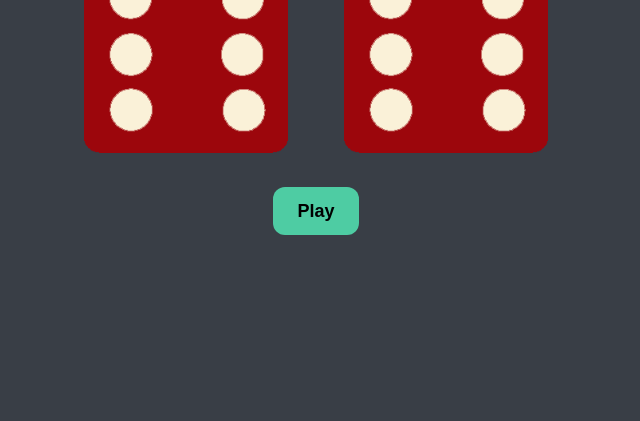
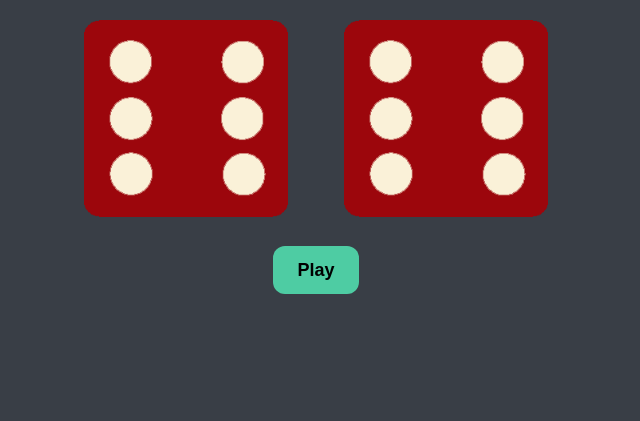
Before and after one commit to Jayzumen/Dicee-Challenge, a plain HTML site: page index.html in a window 1280 px wide. Shown: the part 379-800 px from the top of the page, without its empty margins (324-964 px from the left). Drawn offline with Linux system fonts and the light colour scheme.

Commit message:
cleaned code and centered the page

```diff
--- a/styles.css
+++ b/styles.css
@@ -1,3 +1,14 @@
+html {
+  text-align: center;
+  margin: 5% auto;
+}
+
+body {
+  width: 80%;
+  margin-left: auto;
+  margin-right: auto;
+}
+
 .container {
   width: 70%;
   margin: auto;
```
Also changed, not shown: index.js (+5 -34 lines).
